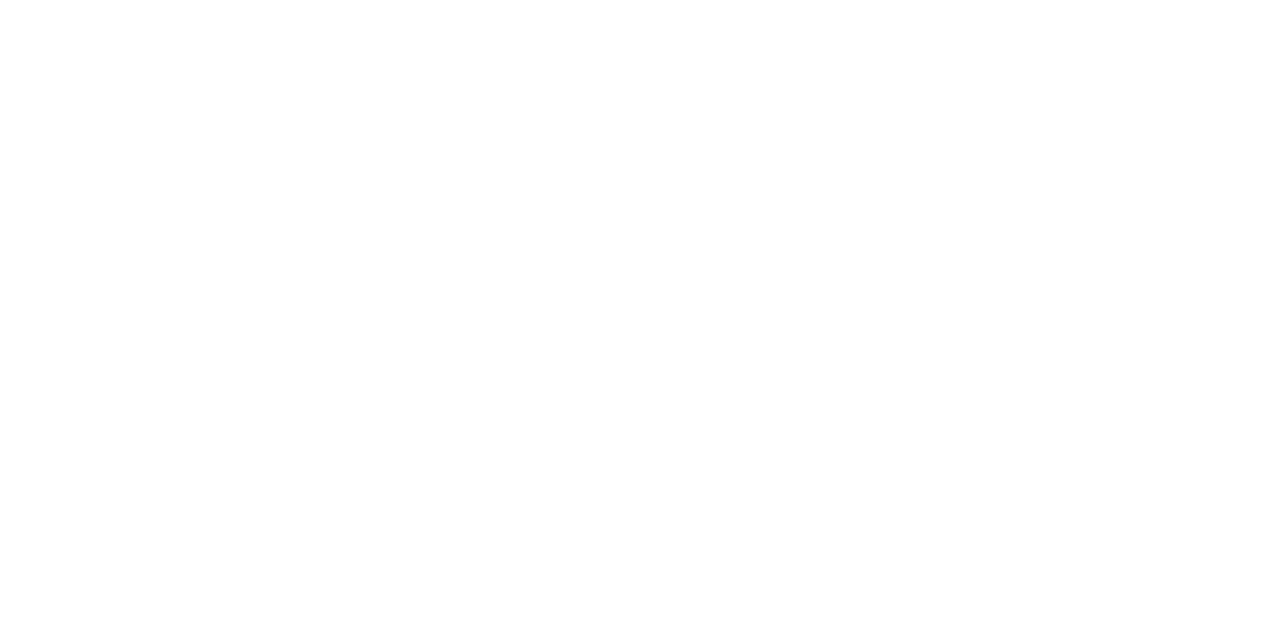
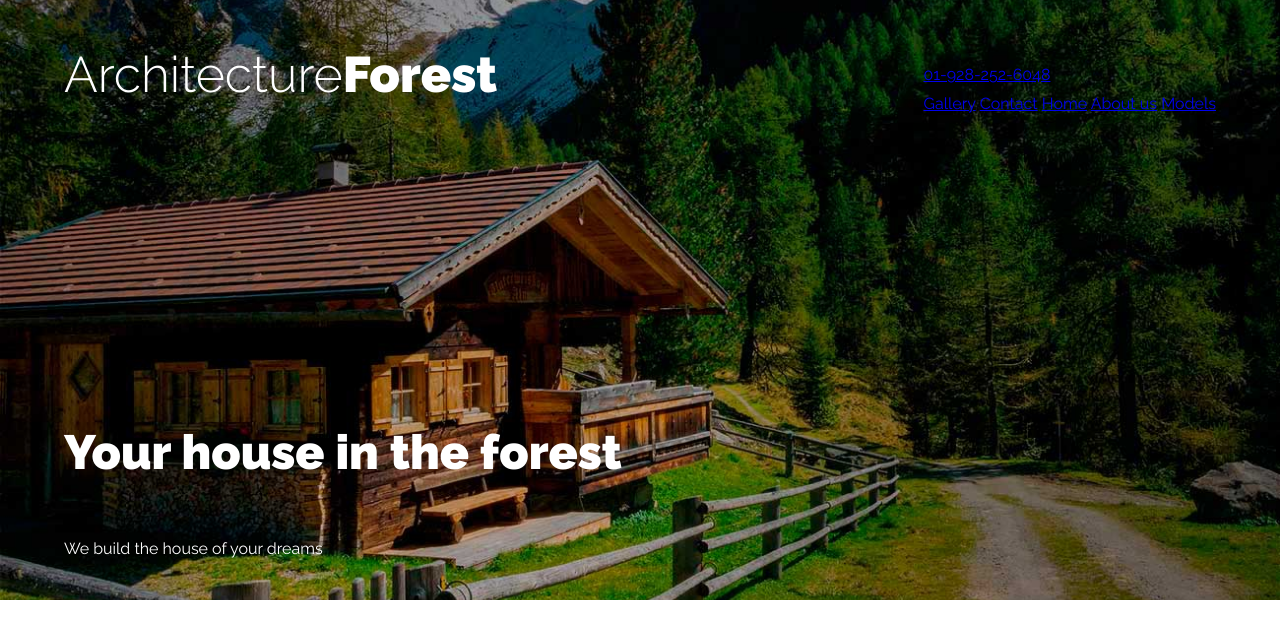
Before and after one commit to DEVDiego343117/architecture-site, a plain HTML site: page index.html in a window 1280 px wide. Drawn offline with Linux system fonts and the light colour scheme.

Commit message:
start css header

```diff
--- a/css/app.css
+++ b/css/app.css
@@ -53,7 +53,7 @@ img {
     color: var(---gray);
     background-color: var(---white);
     border: 1px soli var(---gray);
-    padding: .5 rem 2rem;
+    padding: .5 rem 2;
     transition: background-color .3s;
 }
 
@@ -67,6 +67,54 @@ img {
     text-align: center;
 }
 
-.mT-5 {
+.margin-top5 {
     margin-top: 5rem;
 }
+
+/* Header */
+.header {
+    min-height: 60rem;
+    background-image: url(../img/hero.jpg);
+    background-repeat: no-repeat;
+    background-size: cover;
+    background-position: center;
+    padding: 5rem 0;
+}
+
+@media (min-width: 768px) {
+    .header {
+        padding: 2rem 0;
+    }
+}
+
+.header-content {
+    display: flex;
+    flex-direction: column;
+    height: calc(60rem - 4rem);
+    justify-content: space-between;
+    color: var(---white);
+}
+
+.site-name {
+    font-weight: 300;
+    text-align: center;
+    font-size: 3rem;
+}
+
+@media (min-width: 768px) {
+    .site-name {
+        font-size: 5rem;
+    }
+}
+
+.site-name span {
+    font-weight: 900;
+}
+
+@media (min-width: 768px) {
+    .bar {
+        display: flex;
+        justify-content: space-between;
+        align-items: center;
+    }
+}
--- a/index.html
+++ b/index.html
@@ -7,10 +7,40 @@
     <link rel="preconnect" href="https://fonts.googleapis.com">
     <link rel="preconnect" href="https://fonts.gstatic.com" crossorigin>
     <link href="https://fonts.googleapis.com/css2?family=Raleway:ital,wght@0,100..900;1,100..900&display=swap" rel="stylesheet">
-    <link rel="stylesheet" href="css/normalize.css"
+    <link rel="stylesheet" href="css/normalize.css">
     <link rel="stylesheet" href="css/app.css">
 </head>
 <body>
 
+    <header class="header">
+       <div class="container header-content">
+        <div class="bar">
+            <div class="logo">
+                <h1 class="site-name">
+                    Architecture<span>Forest</span>
+                </h1>
+            </div>
+
+
+            <div class="contact">
+                <a class="telphone" href="tel:01-928-252-6048">01-928-252-6048</a>
+
+                <nav class="navegation">
+                    <a class="link" href="#">Gallery</a>
+                    <a class="link" href="#">Contact</a>
+                    <a class="link" href="#">Home</a>
+                    <a class="link" href="#">About us</a>
+                    <a class="link" href="#">Models</a>
+                </nav>
+            </div>
+        </div>
+            <div class="slogan">
+                <h1>Your house in the forest</h1>
+                <p>We build the house of your dreams</p>
+            </div>
+        </div>
+       </div>
+    </header>
 </body>
+
 </html>
```
